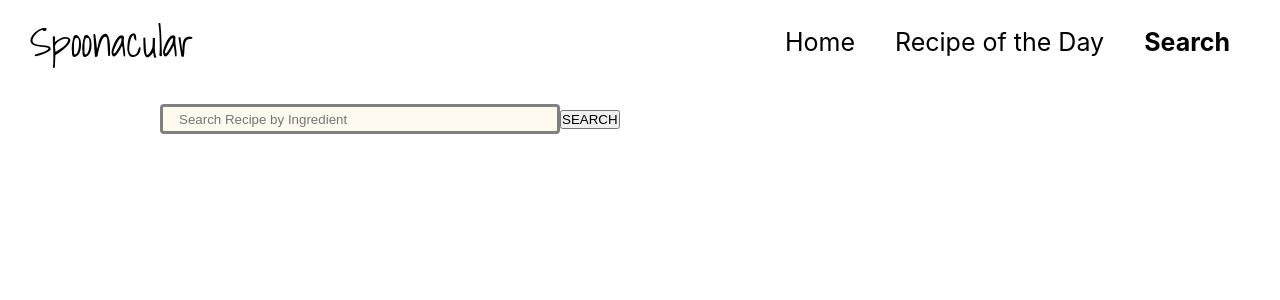
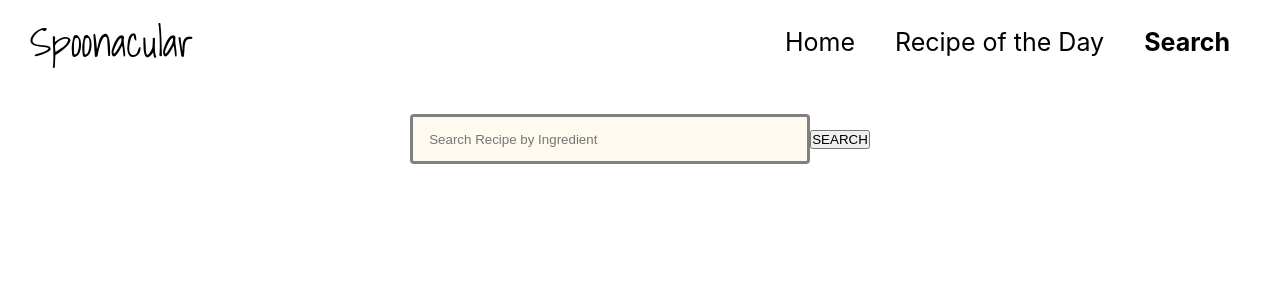
Before and after one commit to VladimirNeri/Spoonacular, a React (Create React App) app: page /search in a window 1280 px wide. Shown: the top 300 px of the page. Built offline with nearby package versions, Linux system fonts and the light colour scheme; a web font is replaced by a local one.

Commit message:
updated search page

```diff
--- a/src/App.css
+++ b/src/App.css
@@ -1,6 +1,6 @@
 .App {
   display: grid;
-  width: 1000px;
+
   margin-left: auto;
   margin-right: auto;
 }
@@ -8,7 +8,7 @@
 .container {
   max-width: 1000px;
   margin: 0 auto;
-  padding: 0 20px;
+  /* background-color: dodgerblue; */
 }
 
 
@@ -120,3 +120,21 @@
   width: 60%;
   float: right;
 }
+
+.recipe-title {
+  white-space: pre-wrap;
+
+ }
+
+.search-layout {
+
+
+
+}
+
+.search-container {
+
+  /* background-color: salmon; */
+
+  height: 90vh;
+}
--- a/src/components/Searchresults/index.js
+++ b/src/components/Searchresults/index.js
@@ -1,14 +1,21 @@
 import React from 'react';
 // import { Link } from 'react-router-dom';
+import './searchresults.css';
 
 const Searchresults = (props) => {
   return (
-    <div className='recipe'>
-      <h2 className='recipe-title'>{props.title}</h2>
-      <div className='recipe-image'>
-        <img src={props.image} alt='recipe'/>
+
+    <div className='search-results'>
+
+      <div className='recipe-card'>
+        <h4 className='recipe-title'>{props.title}</h4>
+        <div className='recipe-image'>
+          <img src={props.image} alt='recipe' />
+        </div>
       </div>
+
     </div>
+
   );
 };
 
--- /dev/null
+++ b/src/components/Searchresults/searchresults.css
@@ -0,0 +1,20 @@
+h4 {
+  text-align: center;
+  line-height: 1.5em;
+}
+
+img {
+  display: block;
+  width: 270px;
+
+  margin-left: 100px;
+  margin-right: auto;
+  border-radius: 30px;
+
+}
+
+.search-results {
+  display: inline-block;
+  width: 50%;
+
+}
--- a/src/components/search/search.css
+++ b/src/components/search/search.css
@@ -1,11 +1,14 @@
-.recipe-search {
-  padding-top: 20px;
+form {
+  /* background-color: lemonchiffon;  */
+  text-align: center;
+  padding: 30px;
 }
+
 
 .ingredient-input {
   padding-left: 16px;
   width: 400px;
-  height: 30px;
+  height: 50px;
   border-radius: 4px;
   border: solid;
   border-color: grey;
--- a/src/pages/searchpage.jsx
+++ b/src/pages/searchpage.jsx
@@ -7,7 +7,6 @@ const Searchpage = () => {
   const [foods, setFoods] = useState([]);
 
   const search = (searchValue) => {
-
     const fetchData = async () => {
       const apiKey = process.env.REACT_APP_API_KEY;
       const result = await spoonacular.get(
@@ -20,21 +19,19 @@ const Searchpage = () => {
   };
 
   return (
-    <>
-      <div>
-        <Search search={search} />
-      </div>
-      <div className='recipe-container'></div>
-      {foods.map((recipe, i) => (
-        <div>
+    <div className='search-layout'>
+      <Search search={search} />
+
+      <div className='search-container'>
+        {foods.map((recipe, i) => (
           <Searchresults
             key={recipe.id}
             title={recipe.title}
             image={recipe.image}
           />
-        </div>
-      ))}
-    </>
+        ))}
+      </div>
+    </div>
   );
 };
 
```
